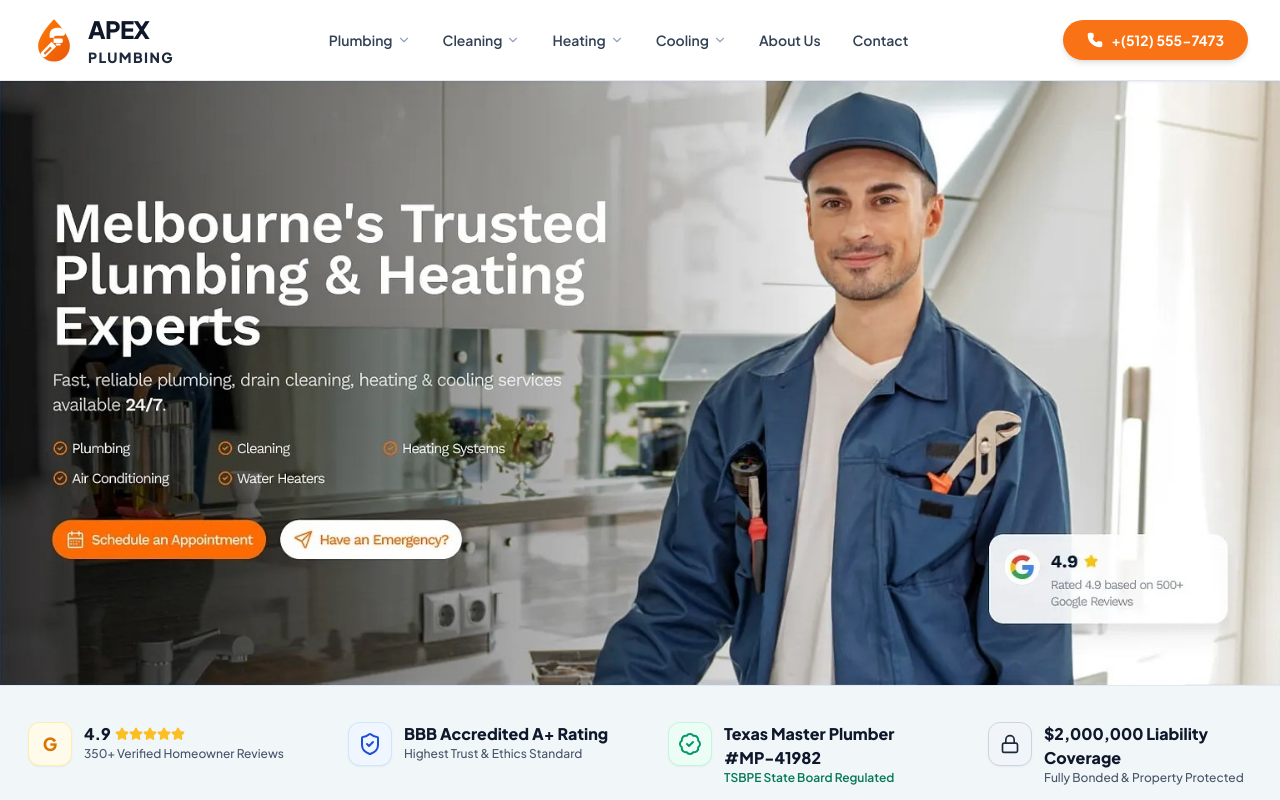
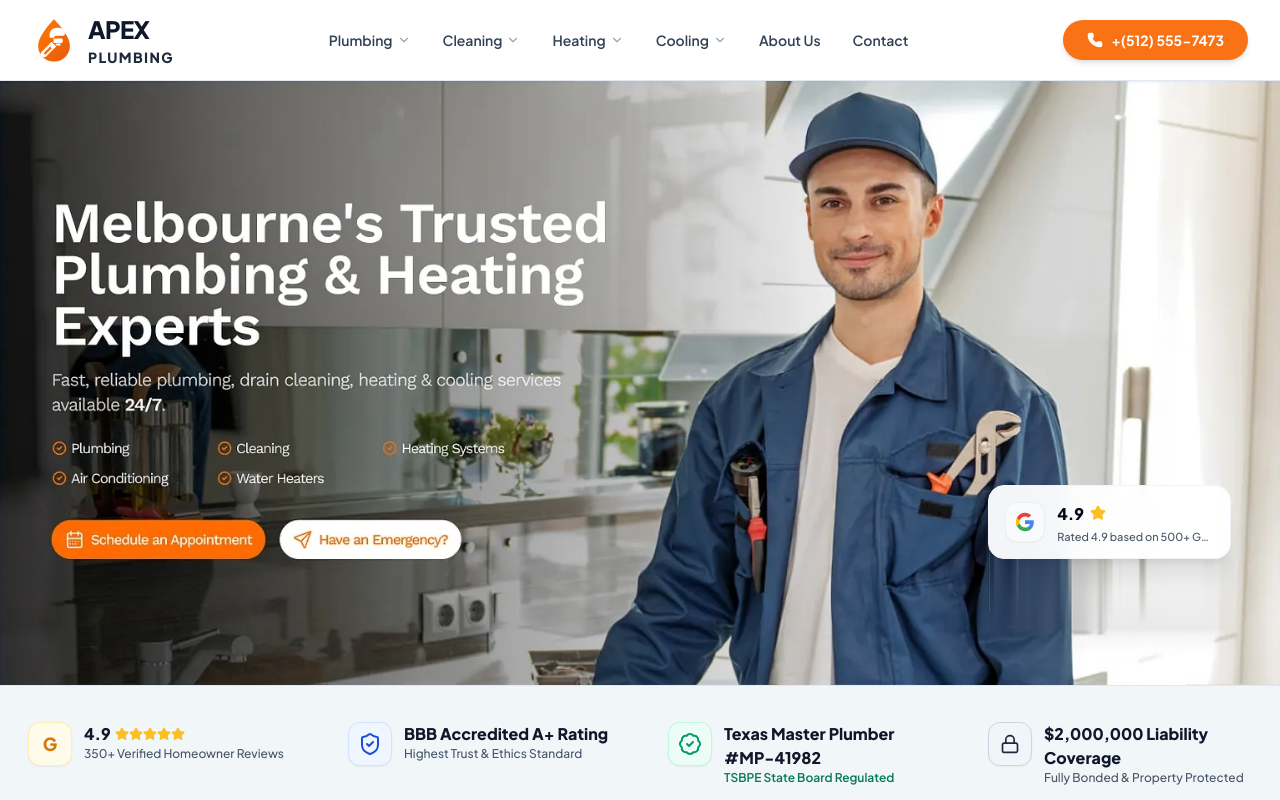
Before and after one commit to Jianst-21/Plumber, a Next.js app: page / in a window 1280 px wide. Shown: the top 800 px of the page. Built offline with nearby package versions, Linux system fonts and the light colour scheme.

Commit message:
feat: inpaint baked-in badge from HD image and render interactive HTML Google review badge

```diff
--- a/src/components/hero/HeroSection.tsx
+++ b/src/components/hero/HeroSection.tsx
@@ -51,7 +51,7 @@ export default function HeroSection() {
       {/* DESKTOP / TABLET HERO (md:block): EXACT PIXEL-PERFECT MASTER */}
       {/* ============================================================ */}
       <div className="hidden md:block relative w-full aspect-[1535/724] max-w-[1920px] mx-auto overflow-hidden select-none">
-        {/* High-Resolution Master Hero Banner (Cleaned with ZERO bottom van / border artifacts) */}
+        {/* Full HD Master Hero Banner (Cleaned with ZERO baked-in badge and ZERO van artifacts) */}
         <Image
           src="/images/hero-apex.jpg"
           alt="Melbourne's Trusted Plumbing & Heating Experts - Apex Plumbing"
@@ -94,21 +94,32 @@ export default function HeroSection() {
           <span className="sr-only">Have an Emergency? Call Now</span>
         </a>
 
-        {/* 3. Interactive Badge Hotspot: Google Reviews 4.9 */}
+        {/* 3. Real Interactive Crisp HTML Floating Badge: Google Reviews 4.9 */}
         <a
           href="#reviews"
           onClick={(e) => handleScrollTo(e, 'reviews')}
-          className="absolute z-30 rounded-2xl transition-all duration-200 hover:scale-[1.03] active:scale-[0.98] cursor-pointer focus:outline-none focus:ring-4 focus:ring-amber-400"
+          className="group absolute z-30 bg-white/95 hover:bg-white backdrop-blur-md rounded-2xl shadow-xl hover:shadow-2xl border border-slate-100 hover:border-slate-200 transition-all duration-200 hover:-translate-y-0.5 flex items-center gap-3 px-4 py-2.5"
           style={{
             left: '77.2%',
-            top: '71.5%',
-            width: '18.6%',
-            height: '15.5%',
+            top: '67.0%',
+            width: '19.0%',
+            minHeight: '74px',
           }}
           aria-label="View verified Google customer reviews"
           title="Google Reviews 4.9/5 - Click to read reviews"
         >
-          <span className="sr-only">View Google Reviews</span>
+          <div className="w-10 h-10 rounded-xl bg-slate-50 border border-slate-200/60 flex items-center justify-center shrink-0 shadow-2xs group-hover:scale-105 transition-transform">
+            <GoogleLogo className="w-5 h-5" />
+          </div>
+          <div className="min-w-0 text-left">
+            <div className="flex items-center gap-1.5 leading-none">
+              <span className="text-base font-extrabold text-slate-950">4.9</span>
+              <Star className="w-4 h-4 fill-amber-400 text-amber-400 -mt-0.5" aria-hidden="true" />
+            </div>
+            <p className="text-[11px] text-slate-600 font-medium leading-tight mt-1 truncate">
+              Rated 4.9 based on 500+ Google Reviews
+            </p>
+          </div>
         </a>
       </div>
 
```
Also changed, not shown: public/images/hero-apex.jpg, public/images/hero-apex.png (added).
